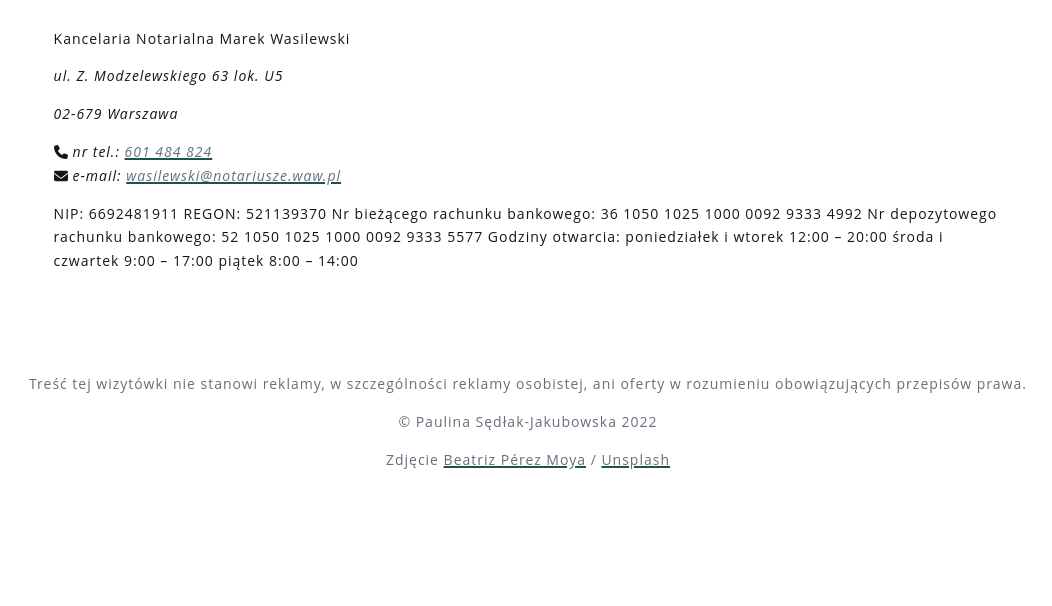
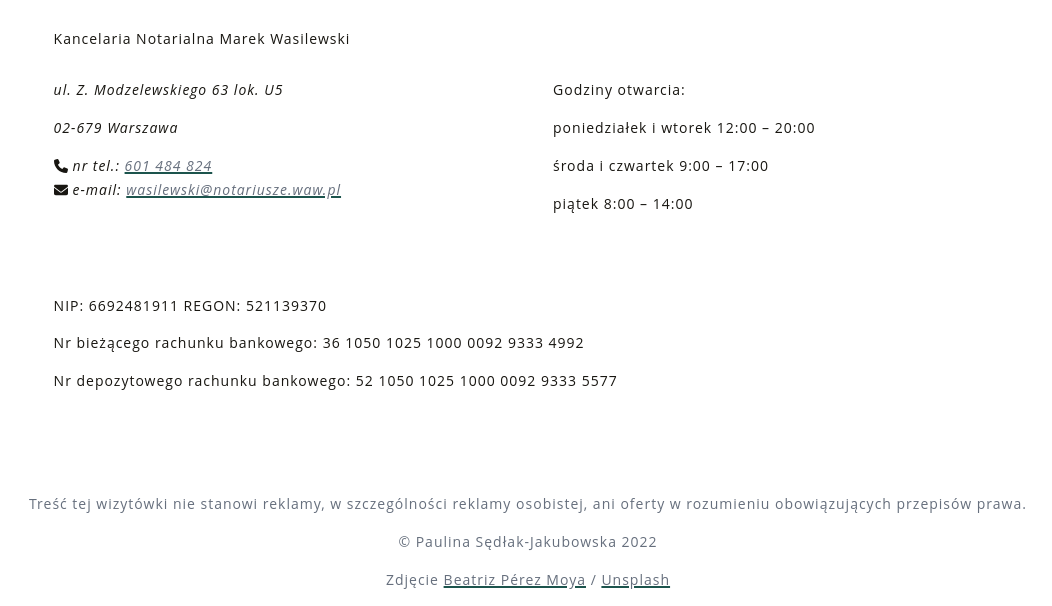
Before and after one commit to iniluap/mwpage, a Gatsby site: page /kontakt in a window 1280 px wide. Shown: the part 580-1186 px from the top of the page, without its empty margins (112-1164 px from the left). Before the commit the page ends 1066 px from the top, so only its background shows below. Built offline with nearby package versions, Linux system fonts and the light colour scheme; Gatsby itself is replaced by a stand-in of ours.

Commit message:
Style pages

```diff
--- a/src/pages/kontakt.js
+++ b/src/pages/kontakt.js
@@ -1,19 +1,45 @@
 import React from 'react';
+import styled from 'styled-components';
 import SectionHeader from '../components/SectionHeader';
 import Address from '../components/Address';
 
+const ContactStyles = styled.div`
+  .card-wrapper {
+    display: grid;
+    gap: 5rem;
+    grid-template-columns: repeat(auto-fit, minmax(350px, 1fr));
+
+    @media screen and (min-width: 768px) {
+      div:last-child {
+        grid-column: 1 / span 2;
+      }
+    }
+  }
+`;
+
 export default function KontaktPage() {
   return (
-    <>
+    <ContactStyles>
       <SectionHeader sectionTitle="Kontakt" />
       <p>Kancelaria Notarialna Marek Wasilewski</p>
-      <Address />
-      <p>
-        NIP: 6692481911 REGON: 521139370 Nr bieżącego rachunku bankowego: 36
-        1050 1025 1000 0092 9333 4992 Nr depozytowego rachunku bankowego: 52
-        1050 1025 1000 0092 9333 5577 Godziny otwarcia: poniedziałek i wtorek
-        12:00 – 20:00 środa i czwartek 9:00 – 17:00 piątek 8:00 – 14:00
-      </p>
-    </>
+      <div className="card-wrapper">
+        <Address />
+        <div>
+          <p>Godziny otwarcia:</p>
+          <p>poniedziałek i wtorek 12:00 – 20:00</p>
+          <p>środa i czwartek 9:00 – 17:00</p>
+          <p>piątek 8:00 – 14:00</p>
+        </div>
+        <div>
+          <p>NIP: 6692481911 REGON: 521139370</p>
+          <p>
+            Nr bieżącego rachunku bankowego: 36 1050 1025 1000 0092 9333 4992
+          </p>
+          <p>
+            Nr depozytowego rachunku bankowego: 52 1050 1025 1000 0092 9333 5577
+          </p>
+        </div>
+      </div>
+    </ContactStyles>
   );
 }
--- a/src/pages/oplaty.js
+++ b/src/pages/oplaty.js
@@ -10,7 +10,7 @@ export default function OplatyPage() {
         czynności. Uzyskanie informacji możliwe jest podczas wizyty w
         kancelarii, a także telefonicznie (nr tel.:{' '}
         <a href="tel:+48601484824">601 484 824</a>) lub za pośrednictwem poczty
-        elektronicznej (adres e-mail:
+        elektronicznej (adres e-mail:{' '}
         <a href="mailto:wasilewski@notariusze.waw.pl">
           wasilewski@notariusze.waw.pl
         </a>
```
Also changed, not shown: src/pages/czynnosci-notarialne.js (+8 -8 lines), src/pages/index.js (+9 -9 lines).
